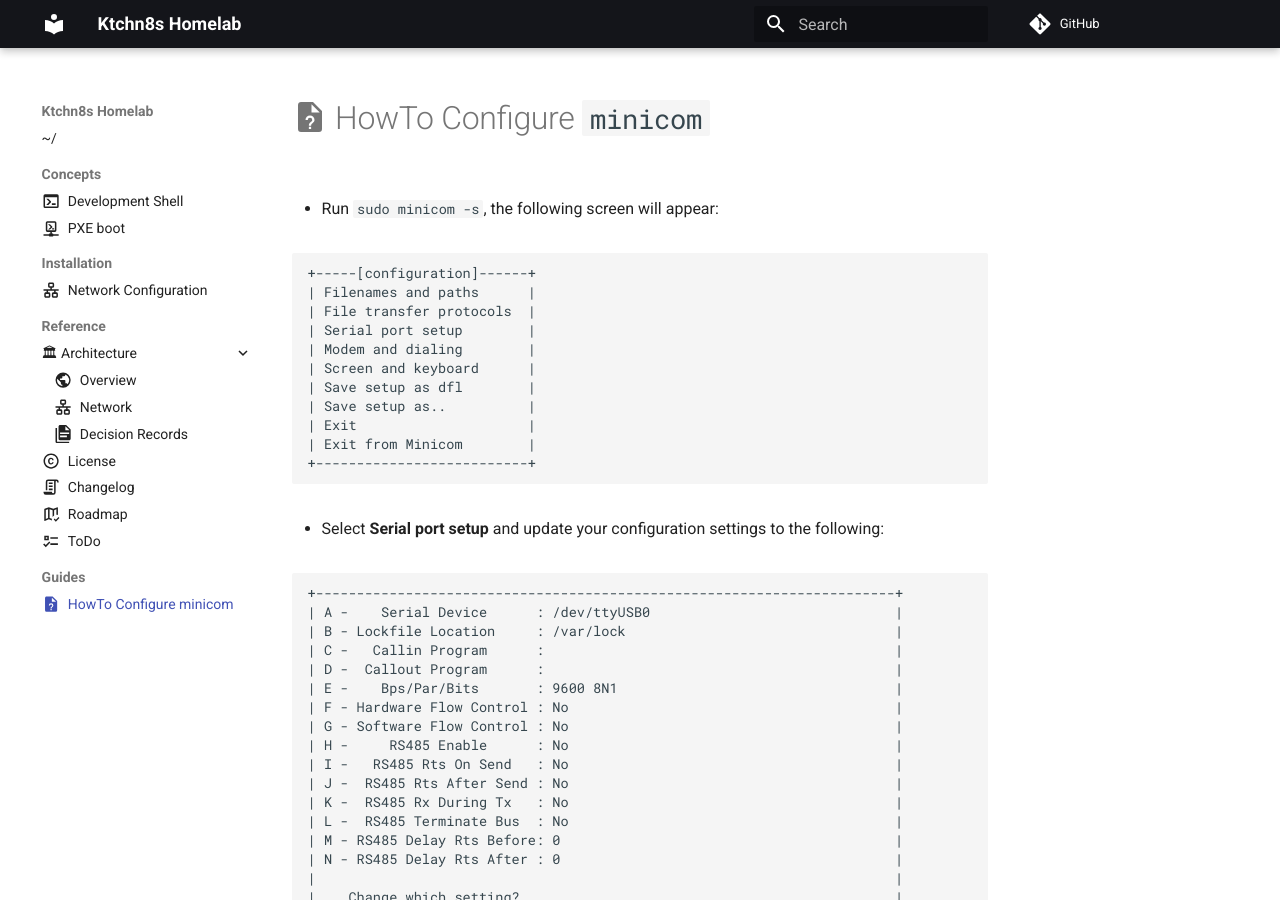
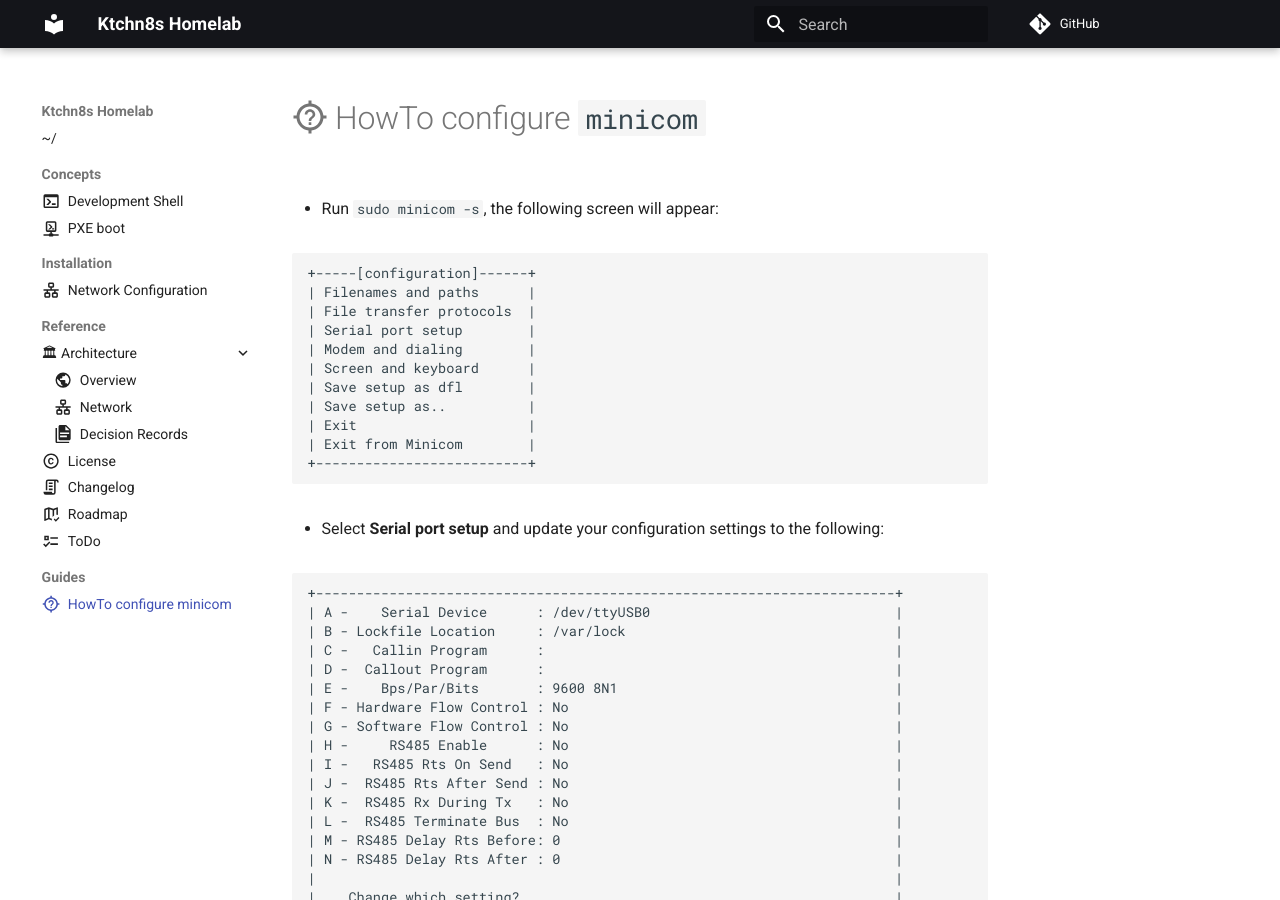
Before and after one commit to serpro69/ktchn8s, an MkDocs documentation site: the page built from docs/guides/how_to_configure_minicom.md, in a window 1280 px wide and 900 px high. Built offline with MkDocs 1.6.1 and Material for MkDocs 9.7.7, drawn with Linux system fonts in a browser that asks for light colours; comment, search, counter and statistics services are not loaded; some of the changed lines change nothing that is shown.

Commit message:
Update docs favicon

```diff
--- a/docs/guides/how_to_configure_minicom.md
+++ b/docs/guides/how_to_configure_minicom.md
@@ -1,8 +1,8 @@
 ---
-icon: material/file-question
+icon: material/crosshairs-question
 ---
 
-# :material-file-question: HowTo Configure `minicom`
+# :material-crosshairs-question: HowTo configure `minicom`
 
 - Run `sudo minicom -s`, the following screen will appear:
 
--- a/mkdocs.yml
+++ b/mkdocs.yml
@@ -13,7 +13,7 @@
       always_show_hint: true
 
 theme:
-  favicon: assets/images/favicon.png
+  favicon: assets/images/favicon_io/favicon.ico
   name: material
   palette:
     primary: black
```
Also changed, not shown: docs/assets/images/favicon.png (deleted), docs/assets/images/favicon_io/android-chrome-192x192.png (added), docs/assets/images/favicon_io/android-chrome-512x512.png (added), docs/assets/images/favicon_io/apple-touch-icon.png (added), docs/assets/images/favicon_io/favicon-16x16.png (added), docs/assets/images/favicon_io/favicon-32x32.png (added), docs/assets/images/favicon_io/favicon.ico (added), docs/assets/images/favicon_io/site.webmanifest (added), docs/assets/images/logo.png (deleted).
